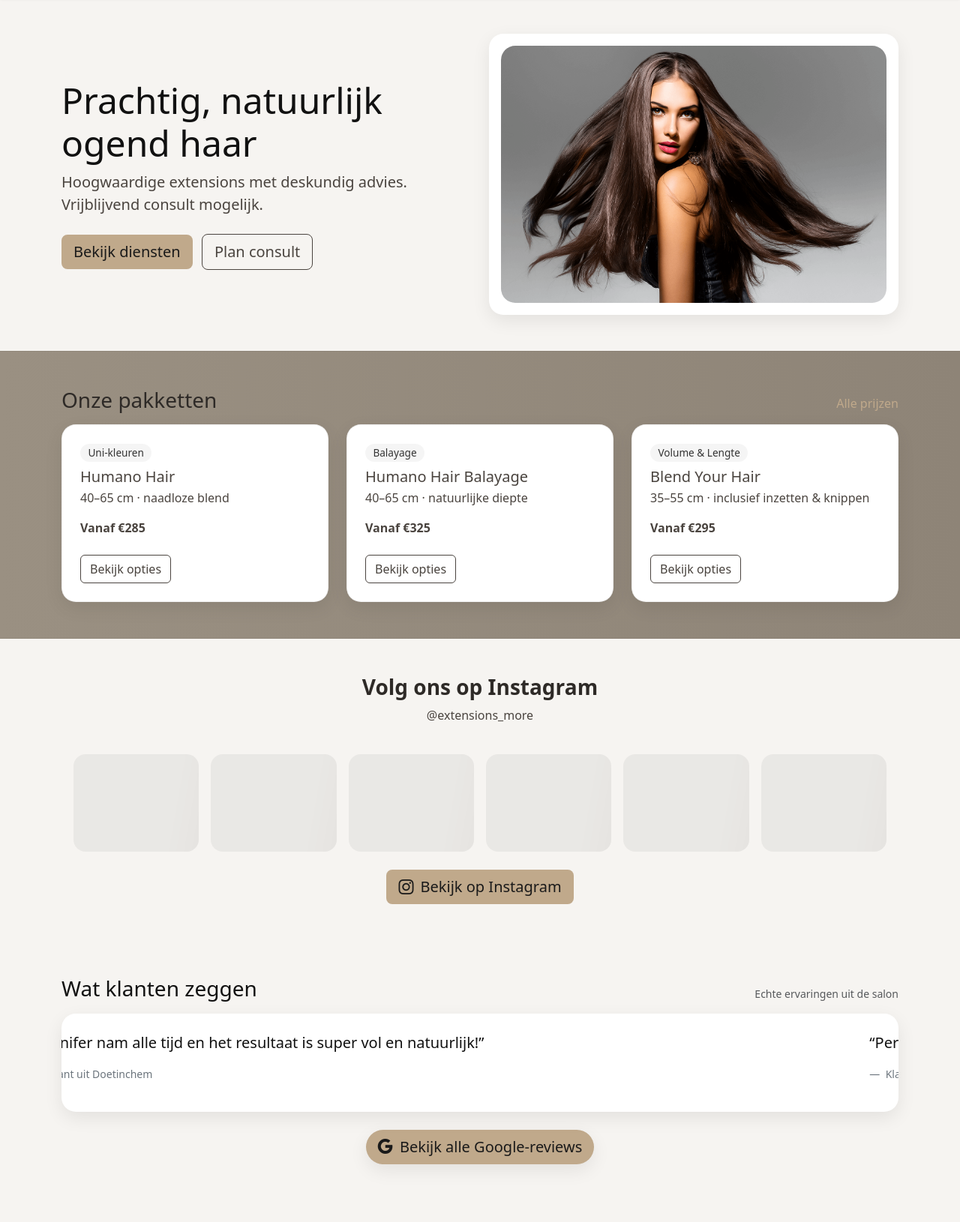
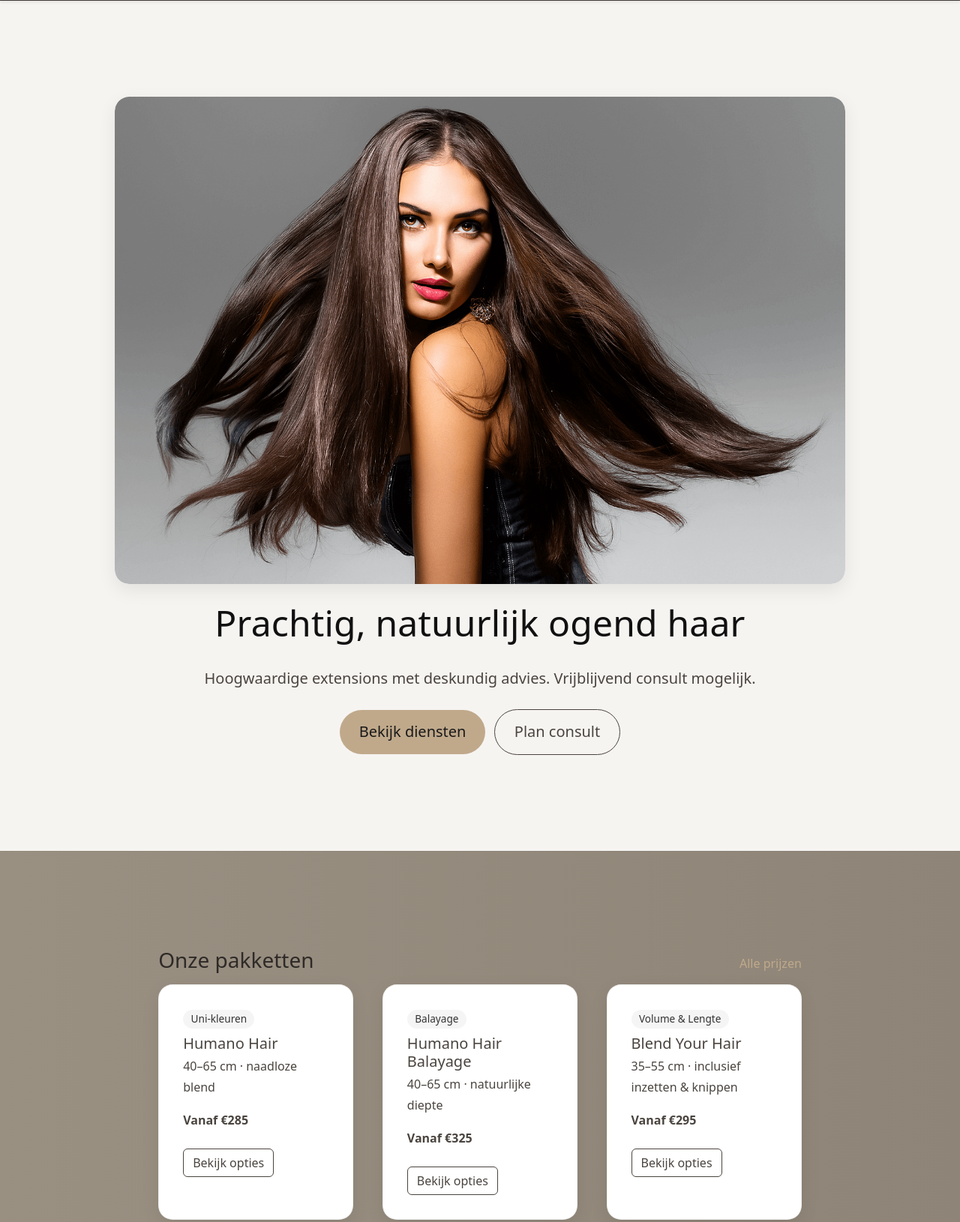
Before and after one commit to AryanIRN/extensionsandmore, a plain HTML site: page index.html in a window 1280 px wide. Shown: the part 60-1690 px from the top of the page at 75% size. Drawn offline with nearby package versions, Linux system fonts and the light colour scheme.

Commit message:
sections

```diff
--- a/assets/css/styles.css
+++ b/assets/css/styles.css
@@ -683,3 +683,99 @@ footer.footer{ margin-top: 0; width: 100%; }
   letter-spacing:.3px;
   box-sizing:border-box;
 }
+
+/* ===== Luxe spacing pack ===== */
+:root{
+  /* verticale sectie-ruimte & horizontale gutters */
+  --section-y: clamp(72px, 10vw, 160px);
+  --gutter-x: clamp(22px, 4vw, 56px);
+
+  /* card & blok padding */
+  --card-pad: clamp(20px, 2.6vw, 32px);
+  --block-gap: clamp(16px, 2.2vw, 28px);
+
+  /* typografie ritme */
+  --lh-title: 1.15;
+  --lh-body: 1.75;
+}
+
+/* containers iets smaller + royale side padding */
+.container{
+  max-width: 1080px;               /* iets smaller oogt chiquer */
+  padding-left: var(--gutter-x);
+  padding-right: var(--gutter-x);
+}
+
+/* optioneel nog smaller voor echte “boutique” secties */
+.container-narrow{ max-width: 960px; }
+
+/* royale sectie-verticale marge */
+.section-xl{ padding-top: var(--section-y); padding-bottom: var(--section-y); }
+
+/* extra lucht in rijen (gutters) zonder overal HTML te wijzigen */
+.row.g-luxe{ --bs-gutter-x: clamp(1.5rem, 3vw, 3.25rem); --bs-gutter-y: clamp(1.25rem, 2.4vw, 2.5rem); }
+
+/* cards & blokken royaler */
+.p-card{ padding: var(--card-pad) !important; }
+.stack{ display:grid; gap: var(--block-gap); }
+
+/* hero typografie wat ruimer en chiquer */
+.display-5{ line-height: var(--lh-title); letter-spacing:.2px; }
+.lead{ line-height: var(--lh-body); }
+
+/* knoppen iets royaler en ronder */
+.btn.btn-lg{
+  padding: .9rem 1.6rem;
+  border-radius: 999px;
+}
+
+/* carousel + accordion binnenruimte vergroten */
+.carousel-item{ padding: clamp(1.25rem, 3vw, 2rem) !important; }
+.accordion-button{ padding: clamp(1rem, 2.2vw, 1.4rem) clamp(1rem, 2.2vw, 1.4rem); }
+.accordion .accordion-item{ margin-bottom: clamp(.75rem, 1.4vw, 1.25rem); }
+
+/* witte blokken krijgen standaard luxe padding zonder HTML-spam */
+.bg-white.round-2xl{ padding: var(--card-pad); }
+
+/* meer witruimte tussen secties die al .py-5 hebben */
+.section-muted, .section-sand, section.py-5{
+  scroll-margin-top: 64px; /* prettiger in-page anchor gedrag */
+}
+
+/* USP iconen iets groter + ruimte */
+.section-sand .bi, .section-muted .bi{ font-size: 1.4rem; opacity:.9; }
+
+/* lijst- en paragrafen-ritme */
+p, ul, ol{ line-height: var(--lh-body); }
+h1, h2, h3, h4{ margin-bottom: .6em; }
+
+
+/* ===== Hero afbeelding groter maken ===== */
+.hero-image{
+  width: 100%;
+  max-width: 600px;          /* was ±480px; nu royaler */
+  margin-left: auto;
+  margin-right: auto;
+  border-radius: var(--round-2xl);
+  overflow: hidden;
+  box-shadow: var(--shadow-soft);
+}
+
+.hero-image img{
+  width: 100%;
+  height: auto;
+  object-fit: cover;
+  display: block;
+  border-radius: inherit;
+}
+
+/* Desktop extra groot, mobiel iets kleiner */
+@media (min-width: 992px){
+  .hero-image{ max-width: 1240px; }   /* luxe breedte op brede schermen */
+}
+@media (max-width: 767px){
+  .hero-image{ max-width: 100%; }    /* volledig scherm op mobiel */
+}
+
+/* ===== Bigger hero on desktop ===== */
+.hero-xl .container{ max-width: 10000px; }        /* was 960 via .container-narrow */
--- a/index.html
+++ b/index.html
@@ -1,11 +1,10 @@
 <!doctype html>
 <html lang="nl">
 <head>
-
-
   <meta charset="utf-8" />
   <meta name="viewport" content="width=device-width,initial-scale=1" />
   <title>Extensions & More — Home</title>
+
   <!-- Zet base-path alleen op GitHub Pages -->
   <script>
   (function(){
@@ -16,7 +15,9 @@
     }
   })();
   </script>
+
   <meta name="description" content="Extensions & More: high-end hair extensions met persoonlijk advies.">
+
   <!-- Bootstrap 5 (CSS + Icons + JS) -->
   <link href="https://cdn.jsdelivr.net/npm/bootstrap@5.3.3/dist/css/bootstrap.min.css" rel="stylesheet">
   <link href="https://cdn.jsdelivr.net/npm/bootstrap-icons@1.11.3/font/bootstrap-icons.css" rel="stylesheet">
@@ -24,40 +25,45 @@
 </head>
 <body>
 
-  <!-- includes -->
+  <!-- NAV (include) -->
   <div data-include="partials/nav.html"></div>
 
   <main>
+
     <!-- HERO -->
-    <section class="py-5 section-muted">
-      <div class="container">
-        <div class="row align-items-center g-4">
-          <div class="col-lg-6">
+    <section class="section-muted section-xl hero-xl">
+      <div class="container container-narrow">
+        <div class="row g-luxe justify-content-center text-center">
+  <!-- Afbeelding bovenaan, lekker breed -->
+  <div class="col-12 col-lg-10">
+    <div class="hero-image">
+      <img src="assets/img/hero.png" alt="Hair extensions voorbeeld">
+    </div>
+  </div>
+
+  <!-- Tekst onder de afbeelding -->
+  <div class="col-12 col-lg-8 mt-4">
     <h1 class="display-5">Prachtig, natuurlijk ogend haar</h1>
     <p class="lead mb-4">Hoogwaardige extensions met deskundig advies. Vrijblijvend consult mogelijk.</p>
     <a href="diensten.html" class="btn btn-accent btn-lg me-2">Bekijk diensten</a>
     <a href="contact.html" class="btn btn-outline-dark btn-lg">Plan consult</a>
   </div>
-          <div class="col-lg-6">
-            <div class="p-3 bg-white round-2xl shadow-soft">
-              <img src="assets/img/hero.png" class="img-fluid round-2xl" alt="Hair extensions voorbeeld">
 </div>
-          </div>
-        </div>
+
       </div>
     </section>
 
     <!-- PRIJZEN TEASERS -->
-<section class="py-5 section-sand">
-  <div class="container">
+    <section class="section-sand section-xl">
+      <div class="container container-narrow">
         <div class="d-flex align-items-end justify-content-between mb-3">
           <h2 class="h3 mb-0">Onze pakketten</h2>
           <a class="link-gold" href="diensten.html">Alle prijzen</a>
         </div>
 
-    <div class="row g-4">
+        <div class="row g-luxe">
           <div class="col-md-4">
-        <div class="p-4 bg-white round-2xl shadow-soft h-100">
+            <div class="bg-white round-2xl shadow-soft h-100 p-card">
               <span class="badge badge-soft mb-2">Uni-kleuren</span>
               <h5 class="mb-1">Humano Hair</h5>
               <p class="text-taupe-700 mb-3">40–65 cm · naadloze blend</p>
@@ -67,7 +73,7 @@
           </div>
 
           <div class="col-md-4">
-        <div class="p-4 bg-white round-2xl shadow-soft h-100">
+            <div class="bg-white round-2xl shadow-soft h-100 p-card">
               <span class="badge badge-soft mb-2">Balayage</span>
               <h5 class="mb-1">Humano Hair Balayage</h5>
               <p class="text-taupe-700 mb-3">40–65 cm · natuurlijke diepte</p>
@@ -77,7 +83,7 @@
           </div>
 
           <div class="col-md-4">
-        <div class="p-4 bg-white round-2xl shadow-soft h-100">
+            <div class="bg-white round-2xl shadow-soft h-100 p-card">
               <span class="badge badge-soft mb-2">Volume & Lengte</span>
               <h5 class="mb-1">Blend Your Hair</h5>
               <p class="text-taupe-700 mb-3">35–55 cm · inclusief inzetten & knippen</p>
@@ -90,8 +96,8 @@
     </section>
 
     <!-- INSTAGRAM PLACEHOLDER -->
-<section class="py-5 section-muted">
-  <div class="container text-center">
+    <section class="section-muted section-xl">
+      <div class="container container-narrow text-center">
         <h2 class="h3 mb-2">Volg ons op Instagram</h2>
         <p class="text-taupe-700 mb-4">@extensions_more</p>
 
@@ -113,11 +119,9 @@
       </div>
     </section>
 
-
-
     <!-- REVIEWS -->
-<section class="py-5">
-  <div class="container">
+    <section class="section-xl">
+      <div class="container container-narrow">
         <div class="d-flex align-items-end justify-content-between mb-3">
           <h2 class="h3 mb-0">Wat klanten zeggen</h2>
           <small class="text-muted">Echte ervaringen uit de salon</small>
@@ -125,7 +129,7 @@
 
         <div id="reviews" class="carousel slide" data-bs-ride="carousel">
           <div class="carousel-inner round-2xl shadow-soft bg-white">
-        <div class="carousel-item active p-4">
+            <div class="carousel-item active">
               <figure class="mb-0">
                 <blockquote class="blockquote">
                   “Jennifer nam alle tijd en het resultaat is super vol en natuurlijk!”
@@ -135,7 +139,7 @@
                 </figcaption>
               </figure>
             </div>
-        <div class="carousel-item p-4">
+            <div class="carousel-item">
               <figure class="mb-0">
                 <blockquote class="blockquote">
                   “Perfecte kleurmatch en top nazorg. Aanrader!”
@@ -145,7 +149,7 @@
                 </figcaption>
               </figure>
             </div>
-        <div class="carousel-item p-4">
+            <div class="carousel-item">
               <figure class="mb-0">
                 <blockquote class="blockquote">
                   “Prettig consult, eerlijke uitleg en prachtig eindresultaat.”
@@ -178,10 +182,9 @@
       </div>
     </section>
 
-
     <!-- FAQ -->
-<section class="py-5">
-  <div class="container">
+    <section class="section-xl">
+      <div class="container container-narrow">
         <h2 class="h3 mb-3">Veelgestelde vragen</h2>
 
         <div class="accordion" id="faq">
@@ -228,8 +231,8 @@
     </section>
 
     <!-- CTA LINT -->
-<section class="py-5 bg-taupe-900 text-ivory">
-  <div class="container text-center">
+    <section class="section-xl bg-taupe-900 text-ivory">
+      <div class="container container-narrow text-center">
         <h2 class="h3 mb-2">Klaar voor vol, natuurlijk haar?</h2>
         <p class="mb-4 text-white-50">Plan een gratis en vrijblijvend consult.</p>
         <a href="contact.html" class="btn btn-accent btn-lg">Afspraak maken</a>
@@ -237,25 +240,25 @@
     </section>
 
     <!-- USP’s -->
-    <section class="py-5 section-sand">
-      <div class="container">
-        <div class="row g-4">
+    <section class="section-sand section-xl">
+      <div class="container container-narrow">
+        <div class="row g-luxe">
           <div class="col-md-4">
-            <div class="p-4 bg-white round-2xl shadow-soft h-100">
+            <div class="bg-white round-2xl shadow-soft h-100 p-card">
               <i class="bi bi-stars"></i>
               <h5 class="mt-2">Premium hairweave</h5>
               <p class="mb-0">Schadeloos voor je eigen haar, met een naadloze blend.</p>
             </div>
           </div>
           <div class="col-md-4">
-            <div class="p-4 bg-white round-2xl shadow-soft h-100">
+            <div class="bg-white round-2xl shadow-soft h-100 p-card">
               <i class="bi bi-heart"></i>
               <h5 class="mt-2">Persoonlijk advies</h5>
               <p class="mb-0">Vrijblijvend consult en kleuradvies op maat.</p>
             </div>
           </div>
           <div class="col-md-4">
-            <div class="p-4 bg-white round-2xl shadow-soft h-100">
+            <div class="bg-white round-2xl shadow-soft h-100 p-card">
               <i class="bi bi-bag-heart"></i>
               <h5 class="mt-2">Eigen verzorgingslijn</h5>
               <p class="mb-0">Vijf producten die perfect samenwerken voor onderhoud.</p>
@@ -264,21 +267,22 @@
         </div>
       </div>
     </section>
+
   </main>
 
   <!-- CONTACT GRID -->
-<section class="py-5">
-  <div class="container">
-    <div class="row g-4">
+  <section class="section-xl">
+    <div class="container container-narrow">
+      <div class="row g-luxe">
         <div class="col-md-6">
-        <div class="p-4 bg-white round-2xl shadow-soft h-100">
+          <div class="bg-white round-2xl shadow-soft h-100 p-card">
             <h5 class="mb-2">Vrijblijvend consult</h5>
             <p class="text-taupe-700">Persoonlijk advies over lengte, kleur en verzorging.</p>
             <a href="contact.html" class="btn btn-outline-dark">Plan consult</a>
           </div>
         </div>
         <div class="col-md-6">
-        <div class="p-4 bg-white round-2xl shadow-soft h-100">
+          <div class="bg-white round-2xl shadow-soft h-100 p-card">
             <h5 class="mb-2">WhatsApp of bellen</h5>
             <p class="text-taupe-700">Stel je vraag direct — we reageren snel.</p>
             <div class="d-flex gap-2">
@@ -295,8 +299,8 @@
     </div>
   </section>
 
+  <!-- Verwijder skeleton als Elfsight is gerenderd -->
   <script>
-  // Verwijder skeleton als Elfsight is gerenderd
     (function(){
       const sk = document.getElementById('ig-skeleton');
       const obs = new MutationObserver(() => {
@@ -304,19 +308,15 @@
         if(hasFeed){ sk && sk.remove(); obs.disconnect(); }
       });
       obs.observe(document.body, { childList:true, subtree:true });
-    // safety timeout
       setTimeout(()=>{ sk && sk.remove(); }, 7000);
     })();
   </script>
 
-
-
-
+  <!-- FOOTER (include) -->
   <div data-include="partials/footer.html"></div>
 
-
+  <!-- Bootstrap + includes loader -->
   <script src="https://cdn.jsdelivr.net/npm/bootstrap@5.3.3/dist/js/bootstrap.bundle.min.js"></script>
-  <!-- Loader voor partials; moet NA body-content staan -->
   <script src="assets/js/includes.js"></script>
 </body>
 </html>
```
Lines whose indentation alone changed are shown as unchanged.
